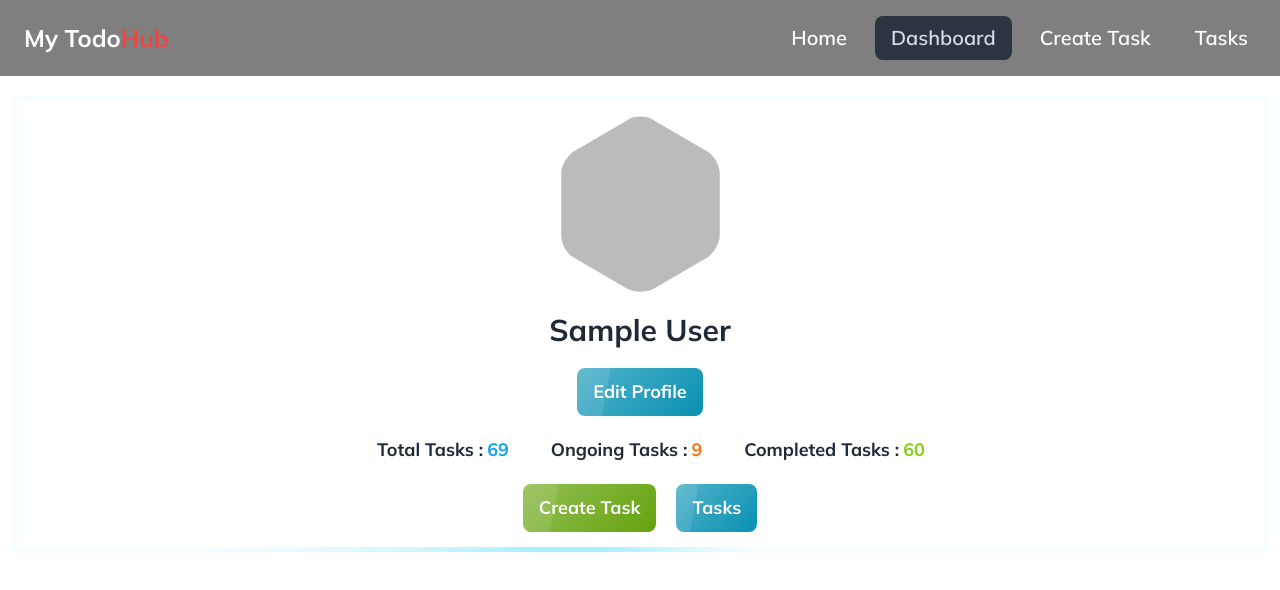
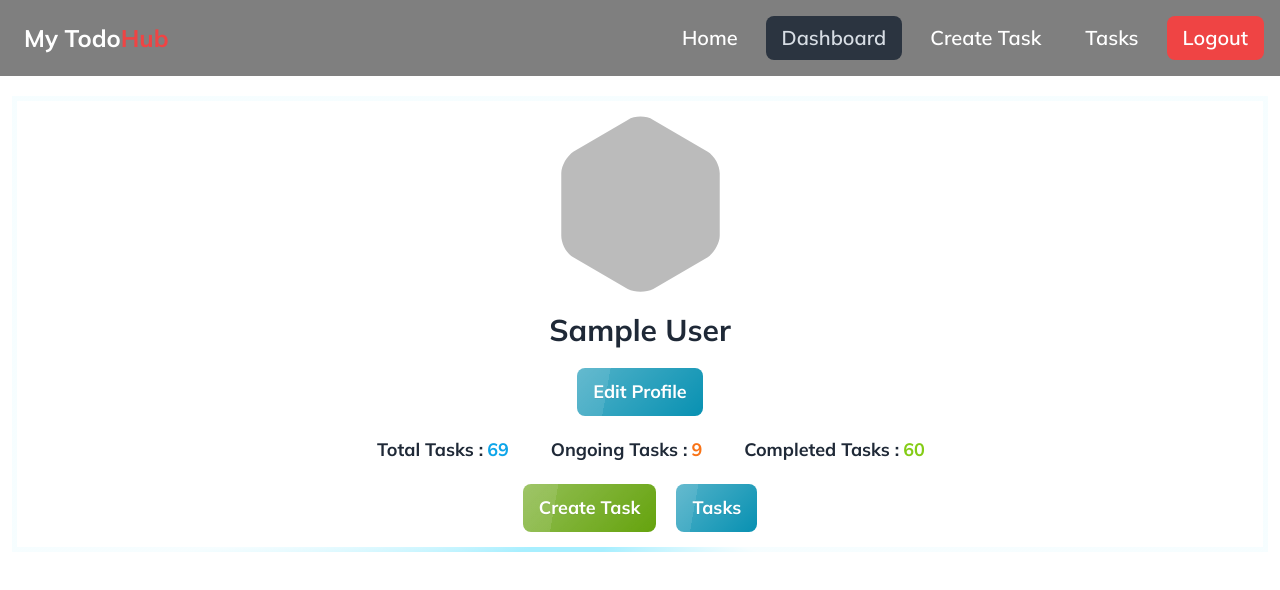
Before and after one commit to juixer/TaskHub-client, a React (Vite) app: page /dashboard in a window 1280 px wide. Shown: the top 590 px of the page. Built offline with nearby package versions, Linux system fonts and the light colour scheme; no server answers; sample sign-in values are in the browser's storage; some icons are missing.

Commit message:
private route created

```diff
--- a/package.json
+++ b/package.json
@@ -19,7 +19,9 @@
     "react-dom": "^18.2.0",
     "react-hook-form": "^7.49.2",
     "react-icons": "^4.12.0",
+    "react-loader-spinner": "^6.1.4",
     "react-router-dom": "^6.21.0",
+    "react-spinners": "^0.13.8",
     "sort-by": "^1.2.0",
     "sweetalert2": "^11.10.1"
   },
--- a/src/Components/DashNav/DashNav.jsx
+++ b/src/Components/DashNav/DashNav.jsx
@@ -1,7 +1,34 @@
-import { NavLink } from "react-router-dom";
+import { NavLink, useNavigate } from "react-router-dom";
+import Swal from "sweetalert2";
+import useAuth from "../hooks/useAuth/useAuth";
 
 const DashNav = () => {
-  const NavLinks =  <>
+  const { userSignOut } = useAuth();
+  const navigate = useNavigate();
+  const handleLogOut = () => {
+    userSignOut()
+      .then(() => {
+        Swal.fire({
+          position: "center",
+          icon: "success",
+          title: "Logged out successfully",
+          showConfirmButton: false,
+          timer: 1500,
+        });
+        navigate("/");
+      })
+      .catch((err) => {
+        Swal.fire({
+          position: "center",
+          icon: "error",
+          title: `${err.message}`,
+          showConfirmButton: false,
+          timer: 1500,
+        });
+      });
+  };
+  const NavLinks = (
+    <>
       <li>
         <NavLink to={"/"}>Home</NavLink>
       </li>
@@ -14,7 +41,13 @@ const DashNav = () => {
       <li>
         <NavLink to={"/tasks"}>Tasks</NavLink>
       </li>
+      <li>
+        <a onClick={handleLogOut} className="text-white bg-red-500">
+          Logout
+        </a>
+      </li>
     </>
+  );
 
   return (
     <div className="bg-black bg-opacity-50">
--- a/src/Components/SocialLogin/SocialLogin.jsx
+++ b/src/Components/SocialLogin/SocialLogin.jsx
@@ -1,10 +1,11 @@
-import { useNavigate } from "react-router-dom";
+import { useLocation, useNavigate } from "react-router-dom";
 import useAuth from "../hooks/useAuth/useAuth";
 import { FaGoogle } from "react-icons/fa6";
 import Swal from "sweetalert2";
 const SocialLogin = () => {
   const { googleLogin } = useAuth();
   const navigate = useNavigate();
+  const location = useLocation();
 
   const handleGoogleLogin = () => {
     googleLogin()
@@ -16,7 +17,7 @@ const SocialLogin = () => {
           showConfirmButton: false,
           timer: 1500,
         });
-        navigate('/')
+        navigate(location.state ? location.state : "/");
       })
       .catch((err) => {
         Swal.fire({
--- a/src/Page/Login/Login.jsx
+++ b/src/Page/Login/Login.jsx
@@ -1,7 +1,7 @@
 import Lottie from "lottie-react";
 import loginAni from "../../assets/loginAni.json";
 import SocialLogin from "../../Components/SocialLogin/SocialLogin";
-import { Link, useNavigate } from "react-router-dom";
+import { Link, useLocation, useNavigate } from "react-router-dom";
 import { useForm } from "react-hook-form";
 import useAuth from "../../Components/hooks/useAuth/useAuth";
 import Swal from "sweetalert2";
@@ -11,6 +11,7 @@ const Login = () => {
   const { signInUser } = useAuth();
 
     const navigate = useNavigate()
+    const location = useLocation()
 
   const onSubmit = (data) => {
     const email = data.email;
@@ -25,7 +26,7 @@ const Login = () => {
           showConfirmButton: false,
           timer: 1500,
         });
-        navigate("/");
+        navigate(location.state ? location.state : '/');
       })
       .catch((err) => {
         Swal.fire({
--- /dev/null
+++ b/src/Routes/PrivateRoute.jsx
@@ -0,0 +1,25 @@
+import { ClockLoader } from "react-spinners";
+import useAuth from "../Components/hooks/useAuth/useAuth";
+import { Navigate, useLocation } from "react-router-dom";
+
+const PrivateRoute = ({ children }) => {
+  const { user, loading } = useAuth();
+
+  const location = useLocation();
+
+  if (loading) {
+    return (
+      <div className="flex justify-center items-center py-44">
+        <ClockLoader color="#36b0d6" />
+      </div>
+    );
+  }
+
+  if (!user) {
+    return <Navigate  state={location.pathname} to={"/login"}></Navigate>;
+  }
+
+  return children;
+};
+
+export default PrivateRoute;
--- a/src/Routes/Router.jsx
+++ b/src/Routes/Router.jsx
@@ -5,6 +5,7 @@ import Login from "../Page/Login/Login";
 import Register from "../Page/Register/Register";
 import Dashboard from "../Page/Dashboard/Dashboard";
 import DashHome from "../Page/Dashboard/pages/DashHome/DashHome";
+import PrivateRoute from "./PrivateRoute";
 
 const Router = createBrowserRouter([
   {
@@ -27,13 +28,21 @@ const Router = createBrowserRouter([
   },
   {
     path: "/dashboard",
-    element: <Dashboard />,
+    element: (
+      <PrivateRoute>
+        <Dashboard />
+      </PrivateRoute>
+    ),
     children: [
       {
-        path:'/dashboard',
-        element: <DashHome/>
-      }
-    ]
+        path: "/dashboard",
+        element: (
+          <PrivateRoute>
+            <DashHome />
+          </PrivateRoute>
+        ),
+      },
+    ],
   },
 ]);
 
--- a/src/main.jsx
+++ b/src/main.jsx
@@ -7,8 +7,8 @@ import AuthProvider from "./Layout/AuthProvider";
 
 ReactDOM.createRoot(document.getElementById("root")).render(
   <React.StrictMode>
-    <AuthProvider>
-      <RouterProvider router={Router} />
-    </AuthProvider>
+      <AuthProvider>
+        <RouterProvider router={Router} />
+      </AuthProvider>
   </React.StrictMode>
 );
```
Also changed, not shown: 1 other file (tests, documents, lock files or other folders). Lines whose indentation alone changed are shown as unchanged.
